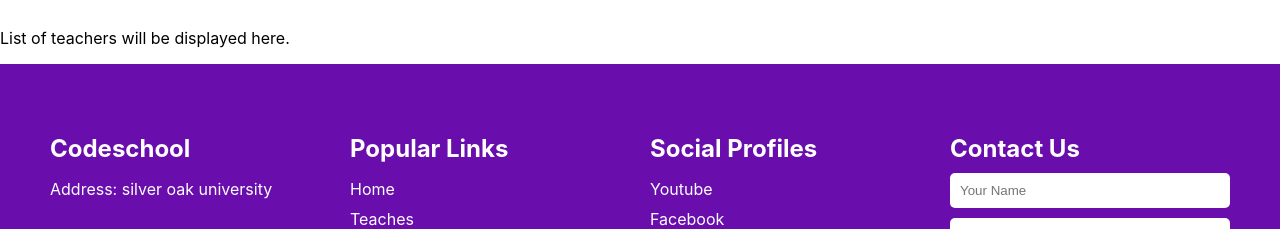
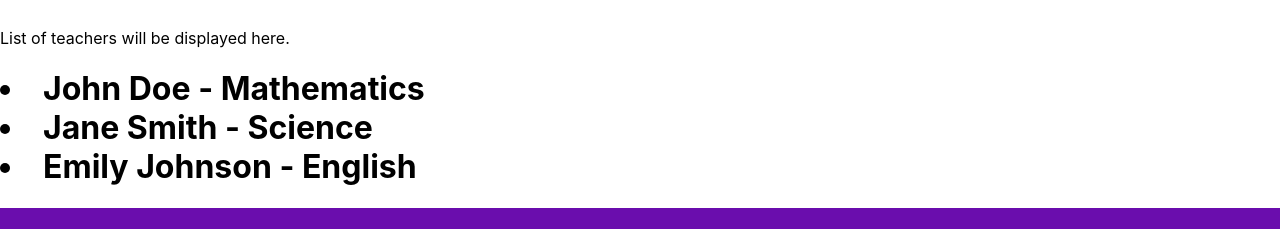
Before and after one commit to JanmejaySocet/MERN-OJT, a React (Create React App) app in the folder sou/: page /teachers in a window 1280 px wide. Shown: the part 387-616 px from the top of the page. Built offline with nearby package versions, Linux system fonts and the light colour scheme.

Commit message:
page map added

```diff
--- a/sou/src/Teachers.jsx
+++ b/sou/src/Teachers.jsx
@@ -2,12 +2,23 @@ import Navbar from './Navbar'
 import Footer from './footer.jsx'
 
 
+
 const Teachers = () => {
+    const teachers = [
+        {name: "John Doe", subject: "Mathematics"},
+        {name: "Jane Smith", subject: "Science"},
+        {name: "Emily Johnson", subject: "English"}];
+
     return (
         <>
             <Navbar />
             <h1>Teachers</h1>
             <p>List of teachers will be displayed here.</p>
+            <h1>{teachers.map((teacher, index) => (
+                    <li key={index}>
+                        {teacher.name} - {teacher.subject}
+                    </li>
+                ))}</h1>
             <Footer />
         </>
     );
```
